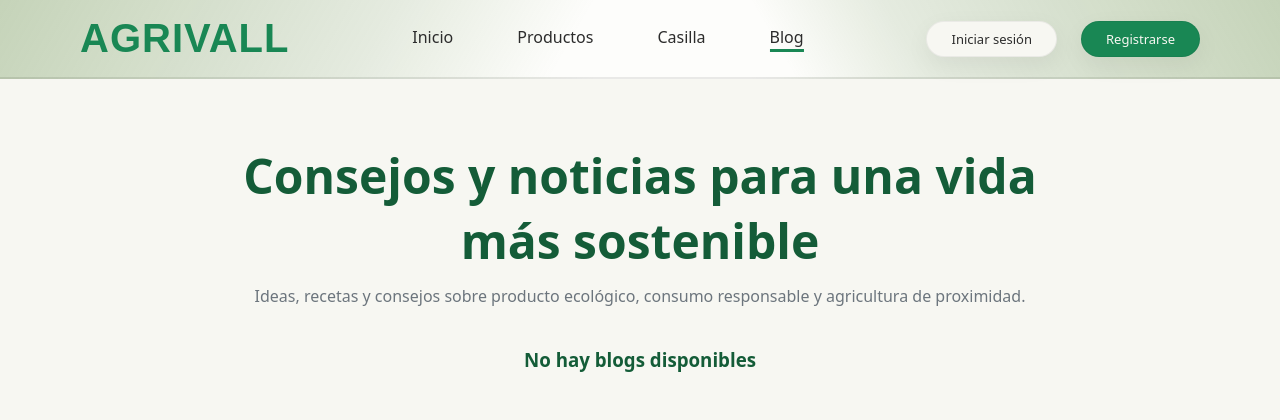
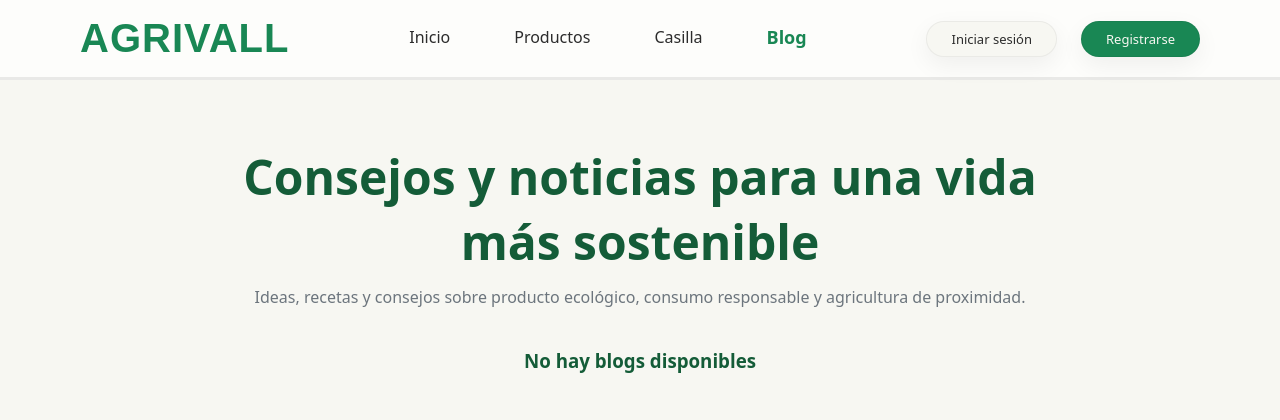
Before and after one commit to mtorpo/django-agrivall, a Django app: page /blog/ in a window 1280 px wide. Shown: the top 420 px of the page. Run offline with Django 5.2, Linux system fonts and the light colour scheme; data that the repository does not hold is empty.

Commit message:
nav css no gradient

```diff
--- a/agrivall/static/css/nav.css
+++ b/agrivall/static/css/nav.css
@@ -10,23 +10,8 @@ header.nav-header {
     align-items: center;
     justify-content: space-between;
     background: #fdfdfb;
-    border-bottom: 2px solid rgba(0,0,0,.08);
+    border-bottom: 3px solid rgba(0,0,0,.08);
     padding: 1rem 5rem;
-    /* degradado en las esquinas a verde */
-    background:
-        linear-gradient(
-            120deg,
-            rgba(92, 133, 63, 0.35) 0%,
-            rgba(92, 133, 63, 0.15) 30%,
-            transparent 45%
-        ),
-        linear-gradient(
-            -120deg,
-            rgba(92, 133, 63, 0.35) 0%,
-            rgba(92, 133, 63, 0.15) 30%,
-            transparent 40%
-        ),
-        #fdfdfb;
 }
 /* BOTONES */
 
@@ -115,28 +100,14 @@ header.nav-header {
 .nav-link a {
     position: relative;
     text-decoration: none;
-    color: inherit;
     padding-bottom: .25rem;
     transition: color .3s ease;
 }
 
-.nav-active::after {
-    content: "";
-    position: absolute;
-    left: 50%;
-    bottom: 0;
-
-    width: 0;
-    height: 3px;
-
-    background: var(--primary);
-
-    transform: translateX(-50%);
-    transition: width .3s ease;
-}
-
-.nav-active::after {
-    width: 100%;
+.nav-active {
+    color: var(--primary);
+    font-size: large;
+    font-weight: bold;
 }
 /* END TRANSITION NAV */
 
@@ -276,8 +247,7 @@ header.nav-header {
         gap: 1rem;
     }
 
-    .nav-list li a,
-    .nav-actions a {
+    .nav-list .nav-link {
         color: #ececec;
     }
 
```
